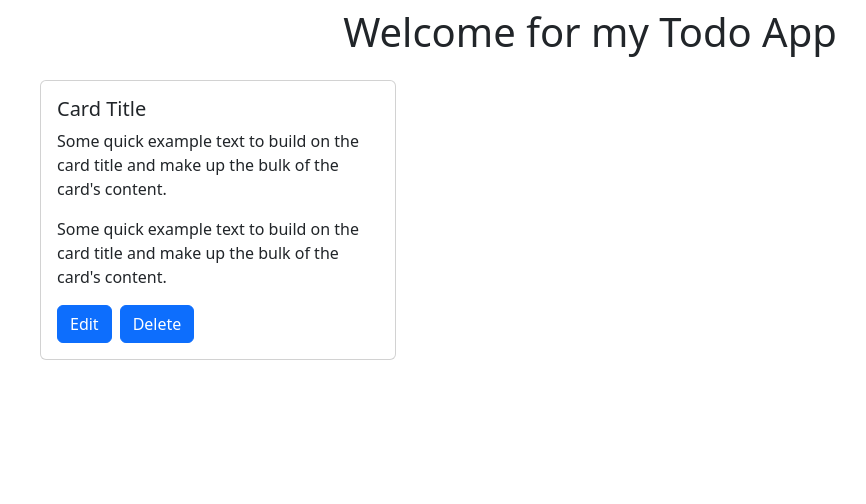
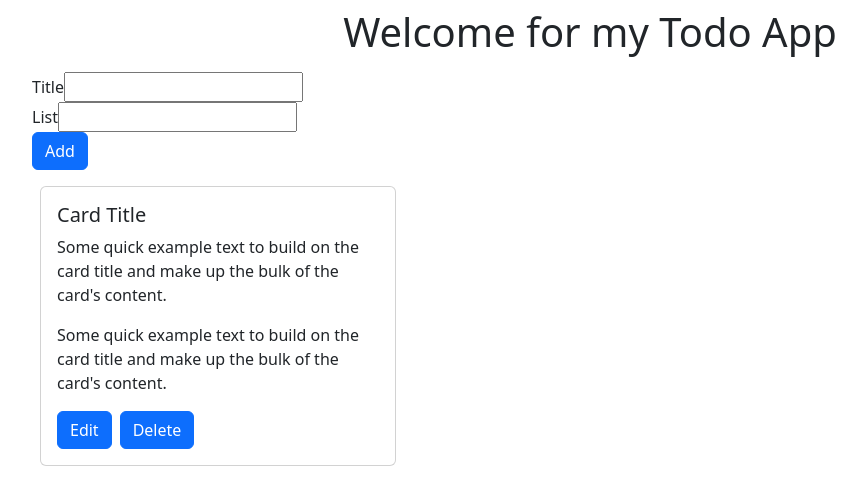
Before and after one commit to developer-madhan/MERN-Todo, a React (Create React App) app in the folder frontend-todo/: page / in a window 1280 px wide. Shown: the top 504 px of the page, without its empty margins (50-916 px from the left). Built offline with nearby package versions, Linux system fonts and the light colour scheme.

Commit message:
try create form

```diff
--- a/frontend-todo/src/App.js
+++ b/frontend-todo/src/App.js
@@ -1,5 +1,6 @@
 import { Container, Card, Button, Col, Row } from "react-bootstrap";
 import "./App.css";
+import ManageForm from "./ManageForm";
 
 function App() {
   const handleEdit = () => {
@@ -17,6 +18,10 @@ function App() {
           <Col lg={12} className="text-center">
             <h1>Welcome for my Todo App</h1>
           </Col>
+        </Row>
+
+        <Row className="my-2">
+          <ManageForm/>
         </Row>
 
         <Row className="my-2">
--- /dev/null
+++ b/frontend-todo/src/ManageForm.js
@@ -0,0 +1,58 @@
+import React from "react";
+import { Formik, Form, Field, ErrorMessage } from "formik";
+import * as Yup from "yup";
+import { Button, Col, Container, Row } from "react-bootstrap";
+
+const ManageForm = () => {
+  return (
+    <>
+      <Container>
+        <Row>
+          <Formik
+            initialValues={{ title: "", list: "" }}  // Ensure this structure is correct
+            validationSchema={Yup.object({
+                title: Yup.string().required("Required"),
+                list: Yup.string().required("Required"),
+            })}
+            onSubmit={(values, { setSubmitting }) => {
+              setTimeout(() => {
+                console.log(values);
+                setSubmitting(false); // Reset isSubmitting to false after submission
+              }, 400);
+            }}
+          >
+            {({ isSubmitting }) => (
+              <Form>
+                <Col md={5}>
+                  <label htmlFor="title">Title</label>
+                  <Field type="text" name="title" />
+                  <ErrorMessage
+                    name="title"
+                    component="div"
+                    className="text-danger"
+                  />
+                </Col>
+                <Col md={5}>
+                  <label htmlFor="list">List</label>
+                  <Field type="text" name="list" />
+                  <ErrorMessage
+                    name="list"
+                    component="div"
+                    className="text-danger"
+                  />
+                </Col>
+                <Col md={2}>
+                  <Button type="submit" disabled={isSubmitting}>
+                    Add
+                  </Button>
+                </Col>
+              </Form>
+            )}
+          </Formik>
+        </Row>
+      </Container>
+    </>
+  );
+};
+
+export default ManageForm;
```
